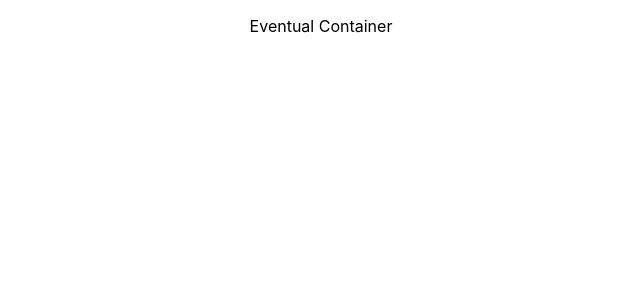
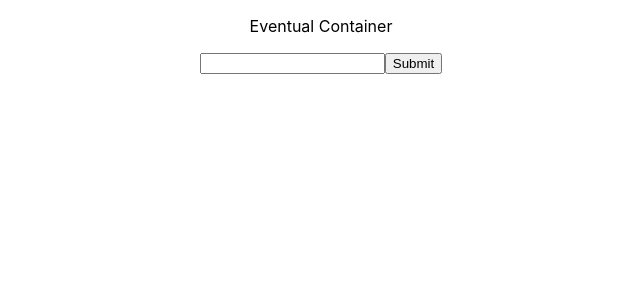
Before and after one commit to monshan/top_stories, a React (Create React App) app: page / in a window 1280 px wide. Shown: the top 300 px of the page, without its empty margins (319-959 px from the left). Built offline with nearby package versions, Linux system fonts and the light colour scheme.

Commit message:
Write basic setup of  state with hooks to determine topic

```diff
--- a/package.json
+++ b/package.json
@@ -8,6 +8,7 @@
     "@testing-library/user-event": "^12.8.3",
     "react": "^17.0.2",
     "react-dom": "^17.0.2",
+    "react-router-dom": "^5.2.0",
     "react-scripts": "4.0.3",
     "web-vitals": "^1.1.2"
   },
--- a/src/App/App.js
+++ b/src/App/App.js
@@ -1,9 +1,32 @@
+import { useState } from 'react';
+import { getArticles } from '../calls';
+
 import './App.css';
 
+
 const App = () => {
+  const [topic, setTopic] = useState('');
+  const [articlesArray, setArticlesArray] = useState([]);
+
+  const helper = () => {
+    const userTopic = document.getElementById('userTopic');
+    return setTopic(userTopic.value);
+  }
+
+  const populate = () => {
+    return setArticlesArray(getArticles(topic));
+  }
+
   return (
     <div className="App">
       <p>Eventual Container</p>
+      <input type="text" id="userTopic" onChange={ () => helper() }/>
+      <button
+        onClick={() => populate()}
+      >Submit</button>
+      <div>
+        <p>{ articlesArray[0] }</p>
+      </div>
     </div>
   )
 }
--- /dev/null
+++ b/src/calls.js
@@ -0,0 +1,14 @@
+export const getArticles = genre => {
+  fetch(`https://api.nytimes.com/svc/topstories/v2/${genre}.json?api-key=1A5tcEY81u6UG91Av0Av7b81eAm4WHFY`)
+    .then(res => {
+      console.log(res);
+      if (res.status !== "OK") throw new Error();
+    })
+    .then(goodRes => {
+      return goodRes.results;
+    })
+    .catch(badRes => {
+      console.log(badRes);
+      return badRes;
+    })
+}
```
Also changed, not shown: 1 other file (tests, documents, lock files or other folders).
